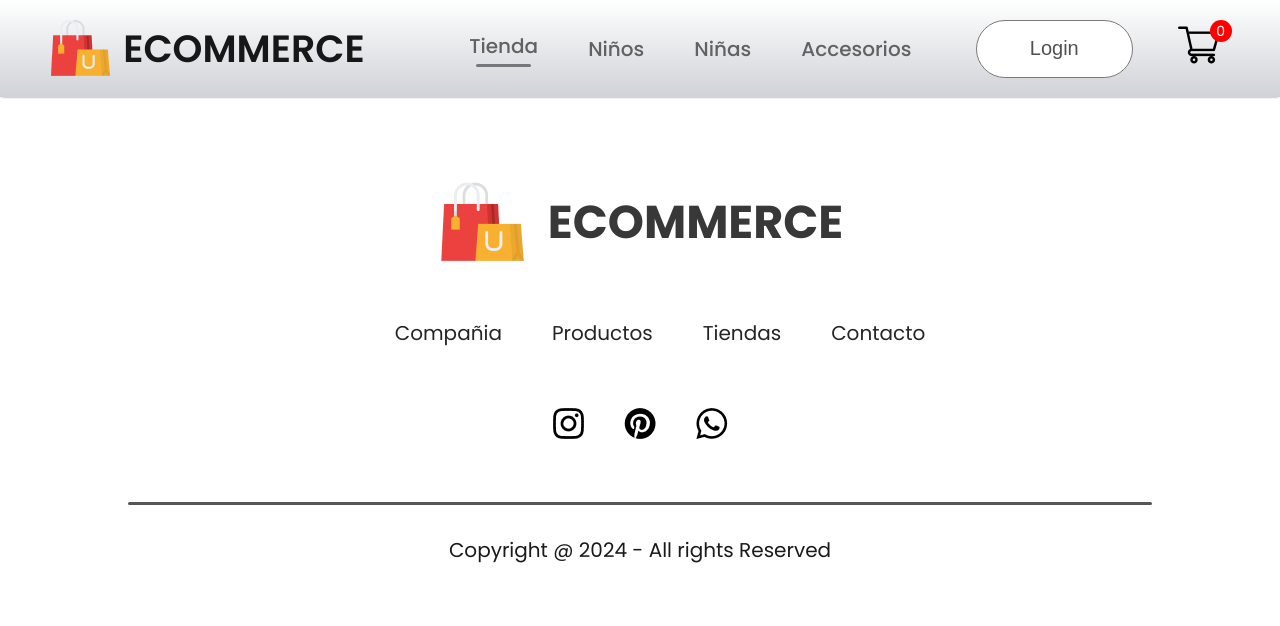
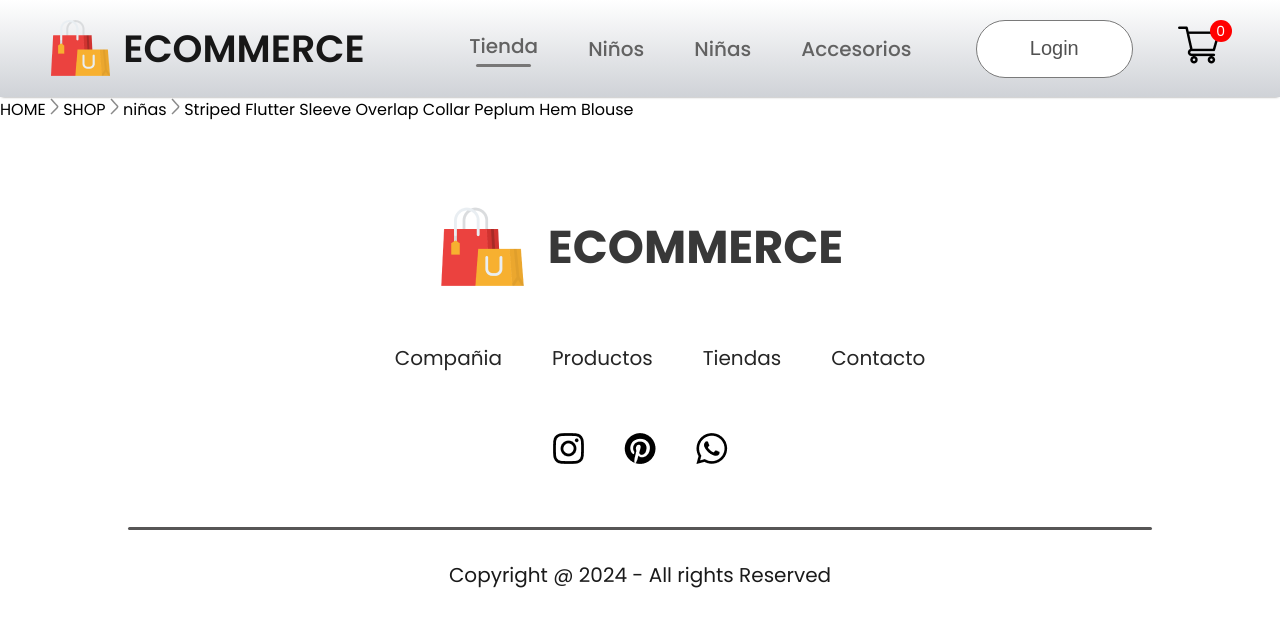
Before and after one commit to khennier/ecommerce, a React (Create React App) app in the folder frontend/: page /product/1 in a window 1280 px wide. Shown: the top 626 px of the page. Built offline with nearby package versions, Linux system fonts and the light colour scheme.

Commit message:
actualizando

```diff
--- a/frontend/src/App.js
+++ b/frontend/src/App.js
@@ -1,18 +1,15 @@
-
 import './App.css';
 import { NavBar } from './components/navbar/NavBar';
 import { BrowserRouter, Routes, Route } from 'react-router-dom';
-import { Shop } from './pages/Shop'
-import { ShopCategory } from './pages/ShopCategory'
-import { Product } from './pages/Product'
-import { Cart } from './pages/Cart'
-import { LoginPage } from './pages/LoginPage'
+import { Shop } from './pages/Shop';
+import { ShopCategory } from './pages/ShopCategory';
+import { Product } from './pages/Product';
+import { Cart } from './pages/Cart';
+import { LoginPage } from './pages/LoginPage';
 import { Footer } from './components/Footer/Footer';
-import men_banner from './components/assets/banner_mens.png'
-import women_banner from './components/assets/banner_women.png'
-import kids_banner from './components/assets/banner_kids.png'
-
-
+import men_banner from './components/assets/banner_mens.png';
+import women_banner from './components/assets/banner_women.png';
+import kids_banner from './components/assets/banner_kids.png';
 
 function App() {
   return (
@@ -20,15 +17,13 @@
       <BrowserRouter>
         <NavBar/>
         <Routes>
-          <Route path='/' element={<Shop/>}></Route>
-          <Route path='/niños' element={<ShopCategory banner={kids_banner} category="niños"/>}></Route>
-          <Route path='/niñas' element={<ShopCategory banner={women_banner} category="niñas"/>}></Route>
-          <Route path='/accesorios' element={<ShopCategory banner={men_banner} category="accesorios"/>}></Route>
-          <Route path='product' element={<Product/>}/>
-            <Route path='productId' element={<Product/>}/>
-          <Route path='/cart' element={<Cart/>}/>
-          <Route path='/login' element={<LoginPage/>}/>
-
+          <Route path="/" element={<Shop/>}></Route>
+          <Route path="/niños" element={<ShopCategory banner={kids_banner} category="niños"/>}></Route>
+          <Route path="/niñas" element={<ShopCategory banner={women_banner} category="niñas"/>}></Route>
+          <Route path="/accesorios" element={<ShopCategory banner={men_banner} category="accesorios"/>}></Route>
+          <Route path="/product/:productId" element={<Product/>}/>
+          <Route path="/cart" element={<Cart/>}/>
+          <Route path="/login" element={<LoginPage/>}/>
         </Routes>
         <Footer/>
       </BrowserRouter>
--- /dev/null
+++ b/frontend/src/components/Breadcrums/breadcrum.jsx
@@ -0,0 +1,15 @@
+import React from 'react';
+import './breadcrum.css';
+import arrow_icon from '../assets/breadcrum_arrow.png';
+
+export const Breadcrum = (props) => {
+    const { product } = props;
+
+    console.log(product); // Agregar esto para ver si `product` se está pasando correctamente
+
+    return (
+      <div className='breadcrum'>
+        HOME <img src={arrow_icon} alt="arrow" /> SHOP <img src={arrow_icon} alt="arrow" /> {product.category} <img src={arrow_icon} alt="arrow" /> {product.name}
+      </div>
+    );
+  };
--- a/frontend/src/components/items/Item.jsx
+++ b/frontend/src/components/items/Item.jsx
@@ -1,10 +1,11 @@
 import React from 'react'
 import './Item.css'
+import { Link } from 'react-router-dom'
 
 export const Item = (props) => {
   return (
     <div className='item'>
-        <img src={props.image} alt="" />
+        <Link to={`/product/${props.id}`}><img src={props.image} alt="" /></Link>
         <p>{props.name}</p>
         <div className="item-prices">
             <div className="item-price-new">
--- a/frontend/src/index.js
+++ b/frontend/src/index.js
@@ -1,5 +1,5 @@
 import React from 'react';
-import ReactDOM from 'react-dom'; // Corregir la importación de ReactDOM
+import ReactDOM from 'react-dom/client'; // Corregir la importación de ReactDOM
 import './index.css';
 import App from './App';
 import reportWebVitals from './reportWebVitals';
--- a/frontend/src/pages/Product.jsx
+++ b/frontend/src/pages/Product.jsx
@@ -1,12 +1,24 @@
-import React from 'react'
-import { useContext } from 'react'
-import { ShopContext } from '../Context/ShopContext'
-import { useParams } from 'react-router-dom'
+import React, { useContext } from 'react';
+import { useParams } from 'react-router-dom';
+import { ShopContext } from '../Context/ShopContext';
+import { Breadcrum } from '../components/Breadcrums/breadcrum';
 
 export const Product = () => {
-  const {all_product}= useContext(ShopContext)
-  const {productId}= useParams()
+  const { all_product } = useContext(ShopContext);
+  const { productId } = useParams();
+
+  console.log('productId:', productId); // Verificar el ID del producto
+  const product = all_product.find((e) => e.id === Number(productId));
+
+  console.log('product:', product); // Verificar el producto encontrado
+
+  if (!product) {
+    return <div>Product not found</div>;
+  }
+
   return (
-    <div>product</div>
-  )
-}
+    <div>
+      <Breadcrum product={product} />
+    </div>
+  );
+};
```
Also changed, not shown: frontend/src/components/Breadcrums/breadcrum.css (added).
